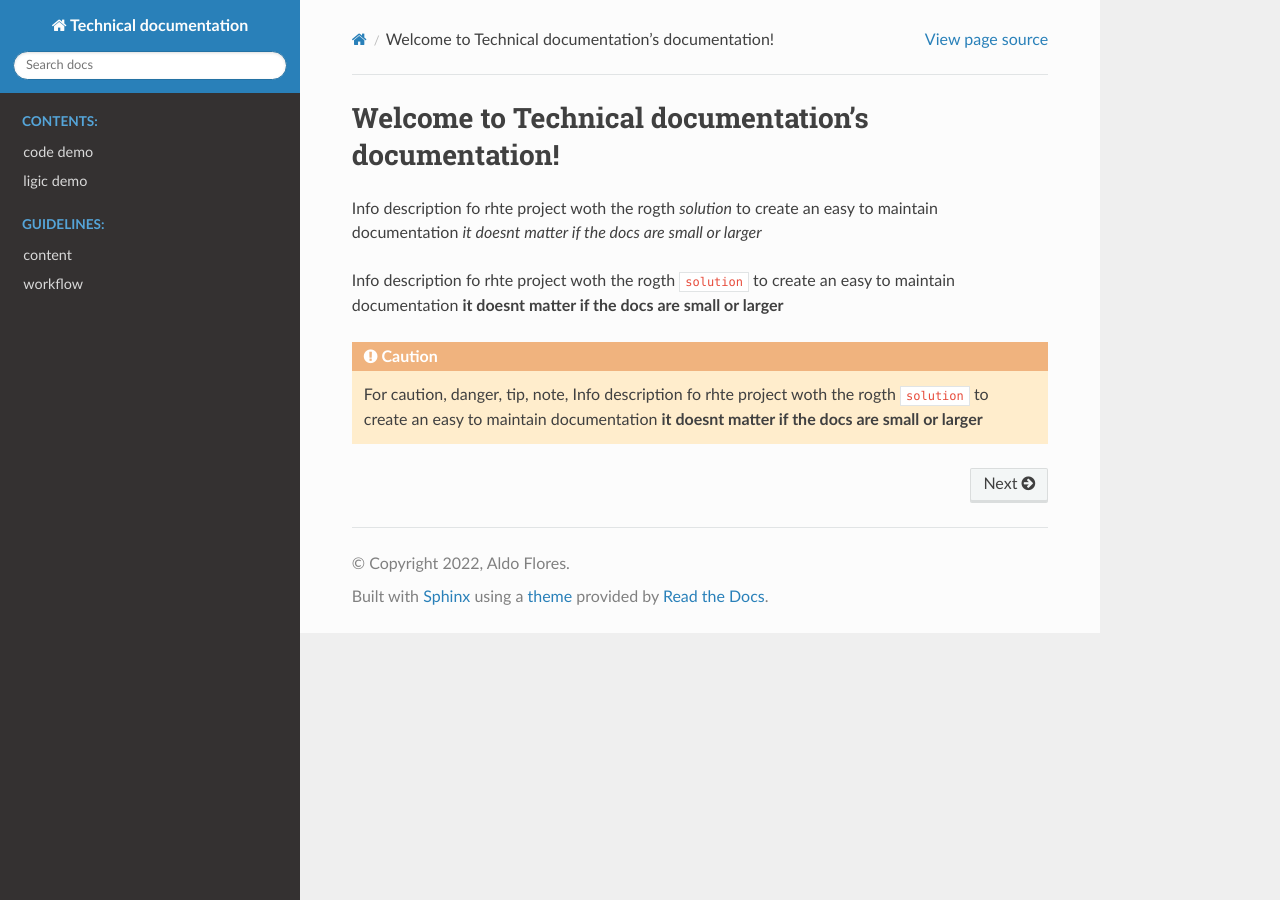
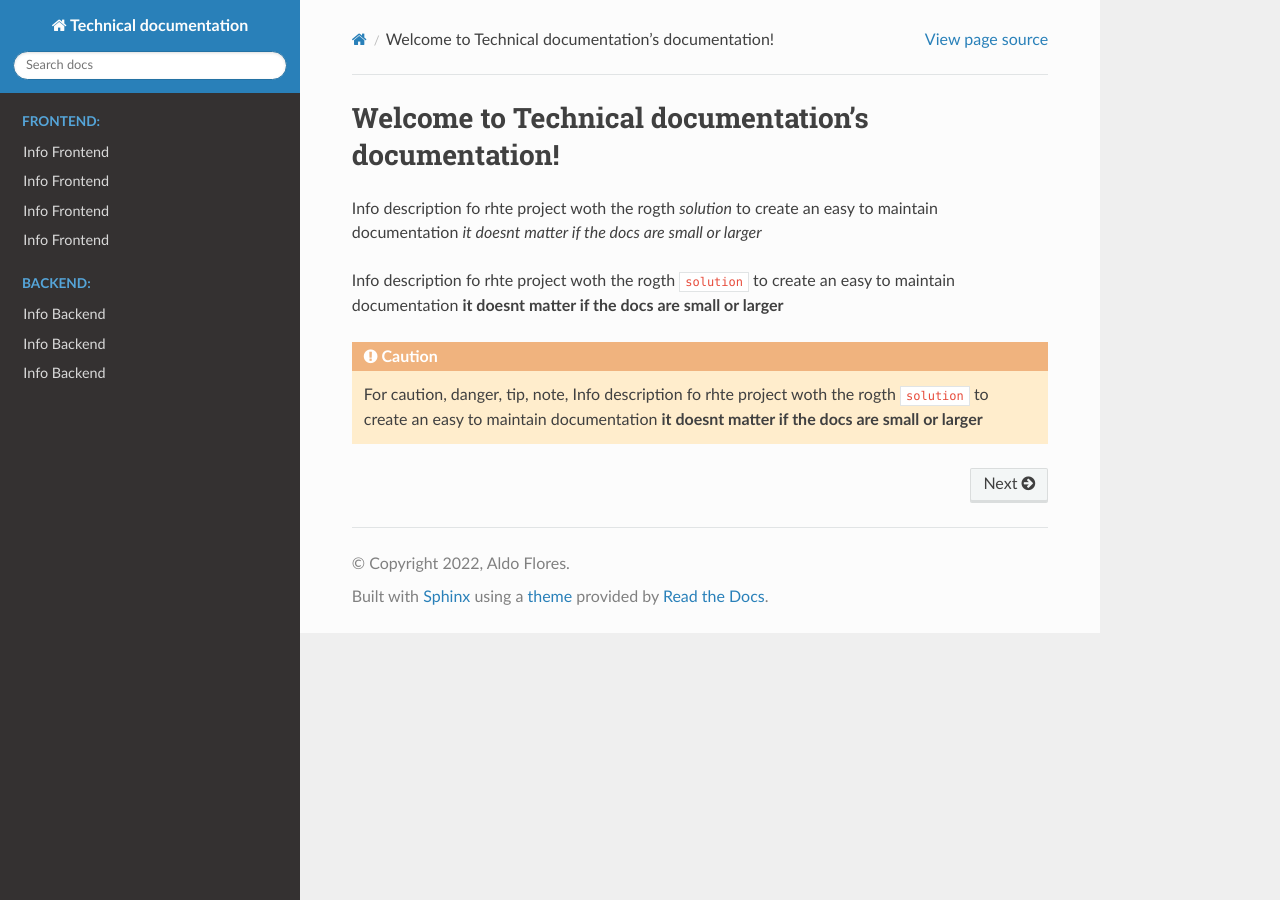
Before and after one commit to faparicioaldo/technical-documentation, a Sphinx documentation site: the page built from source/index.rst, in a window 1280 px wide. Built offline with Sphinx 7.4.7 and the Read the Docs theme 2.0.0, drawn with Linux system fonts in a browser that asks for light colours.

Commit message:
init structure

```diff
--- /dev/null
+++ b/source/doc/backend/frameworks/spring/info.rst
@@ -0,0 +1,6 @@
+Info Backend
++++++++++++++++++++++
+
+Introduction
+=====================
+This section describes the spring
--- /dev/null
+++ b/source/doc/backend/info.rst
@@ -0,0 +1,6 @@
+Info Backend
++++++++++++++++++++++
+
+Introduction
+====================
+This section describes the back-end thechnologies
--- /dev/null
+++ b/source/doc/backend/languages/java/info.rst
@@ -0,0 +1,6 @@
+Info Backend
++++++++++++++++++++++
+
+Introduction
+=====================
+This section describes the java
--- /dev/null
+++ b/source/doc/frontend/frameworks/angular/info.rst
@@ -0,0 +1,6 @@
+Info Frontend
++++++++++++++++++++++
+
+Introduction
+=====================
+This section describes the front-end angular
--- /dev/null
+++ b/source/doc/frontend/frameworks/reactjs/info.rst
@@ -0,0 +1,6 @@
+Info Frontend
++++++++++++++++++++++
+
+Introduction
+=====================
+This section describes the reactjs
--- /dev/null
+++ b/source/doc/frontend/info.rst
@@ -0,0 +1,6 @@
+Info Frontend
++++++++++++++++++++++
+
+Introduction
+=====================
+This section describes the front-end thechnologies
--- /dev/null
+++ b/source/doc/frontend/javascript/info.rst
@@ -0,0 +1,6 @@
+Info Frontend
++++++++++++++++++++++
+
+Introduction
+=====================
+This section describes the javascript
--- a/source/index.rst
+++ b/source/index.rst
@@ -21,15 +21,18 @@ if the docs are small or larger**
 .. toctree::
    :maxdepth: 2
    :hidden:
-   :caption: Contents:
+   :caption: Frontend:
 
-   Options/justcode
-   Options/justlogic
+   doc/frontend/info
+   doc/frontend/javascript/info
+   doc/frontend/frameworks/reactjs/info
+   doc/frontend/frameworks/angular/info
 
 .. toctree::
    :maxdepth: 2
    :hidden:
-   :caption: Guidelines:
+   :caption: Backend:
 
-   Guidelines/content
-   Guidelines/workflow
+   doc/backend/info
+   doc/backend/languages/java/info
+   doc/backend/frameworks/spring/info
```
